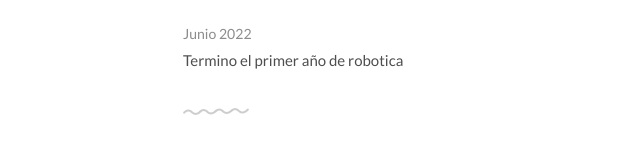
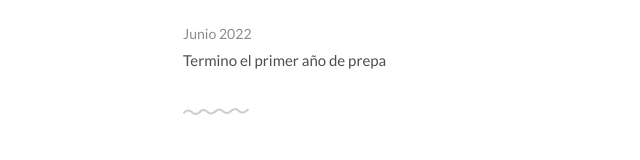
Before and after one commit to FosterAguilar/foster-github-personal-webpage, a plain HTML site: page index.html in a window 1280 px wide. Shown: the part 1678-1838 px from the top of the page, 146-786 px from the left. Drawn offline with Linux system fonts and the light colour scheme.

Commit message:
i change my achievements

```diff
--- a/index.html
+++ b/index.html
@@ -99,7 +99,7 @@
 			</ul>
 			<ul class="award-list list-flat">
 				<li>Junio 2022</li>
-				<li>Termino el primer año de robotica</li>
+				<li>Termino el primer año de prepa</li>
 
 			</ul>
 		</div>
```
